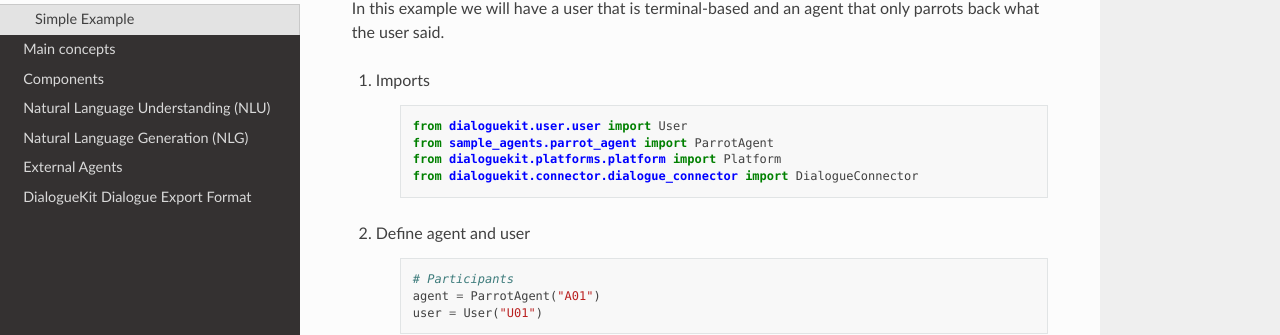
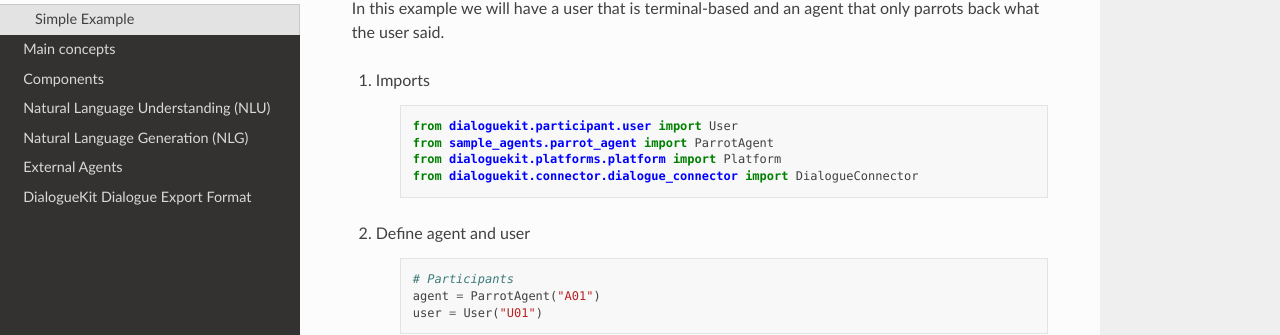
Before and after one commit to iai-group/DialogueKit, a Sphinx documentation site: the page built from docs/source/usage.rst, in a window 1280 px wide and 1032 px high. Shown: the part 219-554 px from the top of the window. Built offline with Sphinx 7.4.7 and the Read the Docs theme 2.0.0, drawn with Linux system fonts in a browser that asks for light colours; pages that are not in the unit, such as notebooks, are missing from menus.

Commit message:
Update documentation.

```diff
--- a/docs/source/concepts.rst
+++ b/docs/source/concepts.rst
@@ -18,7 +18,7 @@
 
 Agent
 -----
-:py:mod:`dialoguekit.agent.agent`
+:py:mod:`dialoguekit.participant.agent`
 
 Represents a conversational agent with some intelligent capabilities (typically defined by the dialogue policy, natural language understanding, and natural language generation components).
 
@@ -36,7 +36,7 @@
 
 User
 ----
-:py:mod:`dialoguekit.user.user`
+:py:mod:`dialoguekit.participant.user`
 
 Represents a human interacting with an agent in natural language text.
 
--- a/docs/source/external_agents.rst
+++ b/docs/source/external_agents.rst
@@ -8,7 +8,7 @@
 Rasa parrot
 --------------
 
-The :py:mod:`dialoguekit.agent.rasa_parrot_agent.py` **Agent** is just an example of how a Rasa agent could be used in DialogueKit.
+The :py:mod:`sample_agents.rasa_parrot_agent.py` **Agent** is just an example of how a Rasa agent could be used in DialogueKit.
 This **Agent** talks to the :py:mod:`additional.rasa-parrot` which does all the processing while the **DialogueKit Rasa Agent** only handles the communication.
 
 
--- a/docs/source/usage.rst
+++ b/docs/source/usage.rst
@@ -11,7 +11,7 @@
 
     .. code-block:: python
 
-        from dialoguekit.user.user import User
+        from dialoguekit.participant.user import User
         from sample_agents.parrot_agent import ParrotAgent
         from dialoguekit.platforms.platform import Platform
         from dialoguekit.connector.dialogue_connector import DialogueConnector
```
